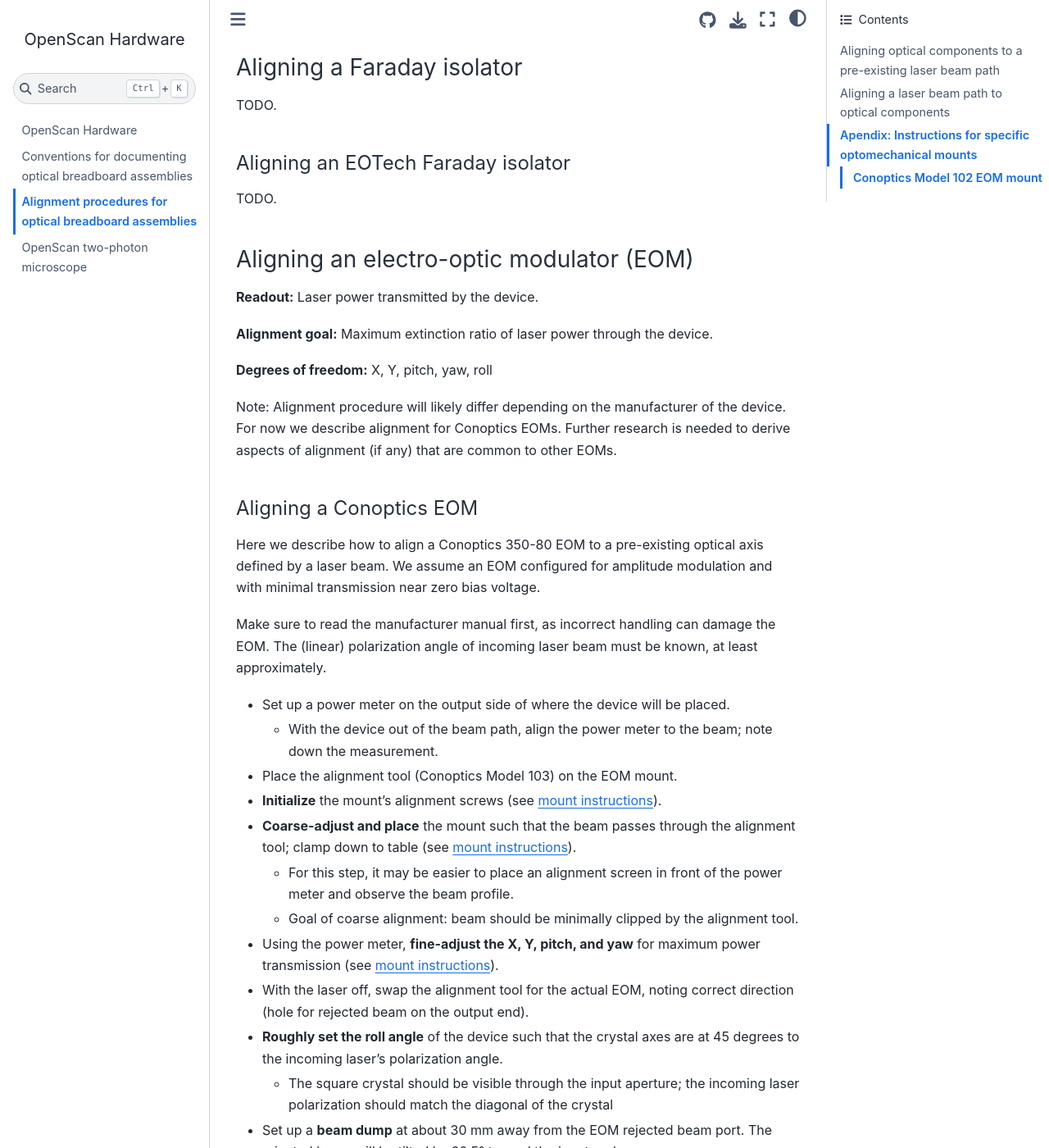
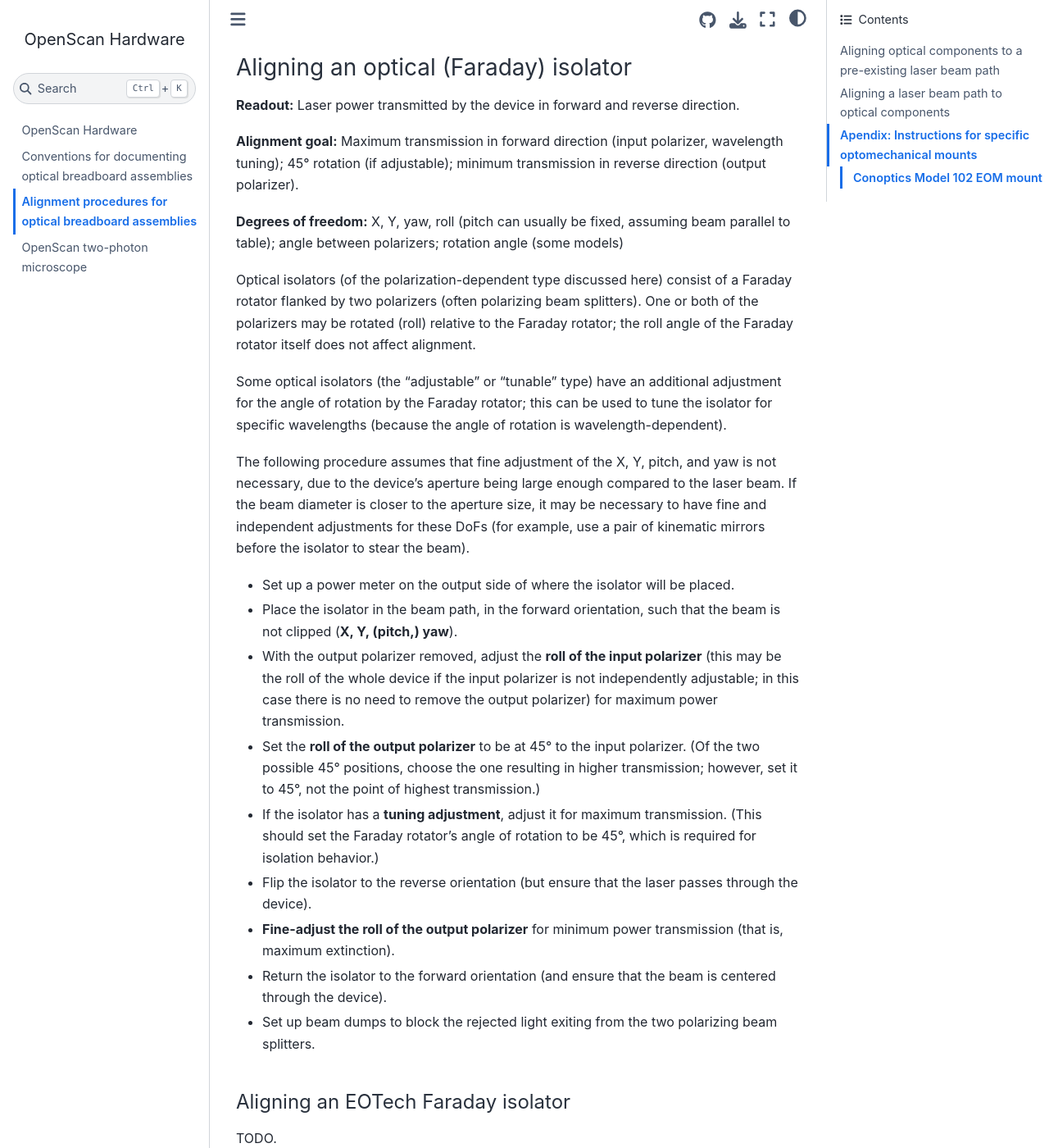
Before and after one commit to openscan-lsm/OpenScan-Hardware, a Jupyter Book: the page built from book/align.md, in a window 1280 px wide and 1400 px high, scrolled down 260 px. Shown: the whole window at 82% size. Built offline with Jupyter Book 1.0.4 settings and Sphinx 7.4.7 and the Sphinx Book theme 1.1.4, drawn with Linux system fonts in a browser that asks for light colours; some of the changed text lies outside the part shown.

Commit message:
Add alignment instructions for optical isolators

```diff
--- a/book/align.md
+++ b/book/align.md
@@ -8,9 +8,57 @@ SPDX-License-Identifier: CC-BY-SA-4.0
 
 ## Aligning optical components to a pre-existing laser beam path
 
-### Aligning a Faraday isolator
+### Aligning an optical (Faraday) isolator
 
-TODO.
+**Readout:** Laser power transmitted by the device in forward and reverse
+direction.
+
+**Alignment goal:** Maximum transmission in forward direction (input polarizer,
+wavelength tuning); 45° rotation (if adjustable); minimum transmission in
+reverse direction (output polarizer).
+
+**Degrees of freedom:** X, Y, yaw, roll (pitch can usually be fixed, assuming
+beam parallel to table); angle between polarizers; rotation angle (some models)
+
+Optical isolators (of the polarization-dependent type discussed here) consist
+of a Faraday rotator flanked by two polarizers (often polarizing beam
+splitters). One or both of the polarizers may be rotated (roll) relative to the
+Faraday rotator; the roll angle of the Faraday rotator itself does not affect
+alignment.
+
+Some optical isolators (the "adjustable" or "tunable" type) have an additional
+adjustment for the angle of rotation by the Faraday rotator; this can be used
+to tune the isolator for specific wavelengths (because the angle of rotation is
+wavelength-dependent).
+
+The following procedure assumes that fine adjustment of the X, Y, pitch, and
+yaw is not necessary, due to the device's aperture being large enough compared
+to the laser beam. If the beam diameter is closer to the aperture size, it may
+be necessary to have fine and independent adjustments for these DoFs (for
+example, use a pair of kinematic mirrors before the isolator to stear the
+beam).
+
+- Set up a power meter on the output side of where the isolator will be placed.
+- Place the isolator in the beam path, in the forward orientation, such that
+  the beam is not clipped (**X, Y, (pitch,) yaw**).
+- With the output polarizer removed, adjust the **roll of the input polarizer**
+  (this may be the roll of the whole device if the input polarizer is not
+  independently adjustable; in this case there is no need to remove the output
+  polarizer) for maximum power transmission.
+- Set the **roll of the output polarizer** to be at 45° to the input polarizer.
+  (Of the two possible 45° positions, choose the one resulting in higher
+  transmission; however, set it to 45°, not the point of highest transmission.)
+- If the isolator has a **tuning adjustment**, adjust it for maximum
+  transmission. (This should set the Faraday rotator's angle of rotation to be
+  45°, which is required for isolation behavior.)
+- Flip the isolator to the reverse orientation (but ensure that the laser
+  passes through the device).
+- **Fine-adjust the roll of the output polarizer** for minimum power
+  transmission (that is, maximum extinction).
+- Return the isolator to the forward orientation (and ensure that the beam is
+  centered through the device).
+- Set up beam dumps to block the rejected light exiting from the two polarizing
+  beam splitters.
 
 (align-eot-isolator)=
 
```
Also changed, not shown: other parts of book/align.md (+1 -1 lines).
